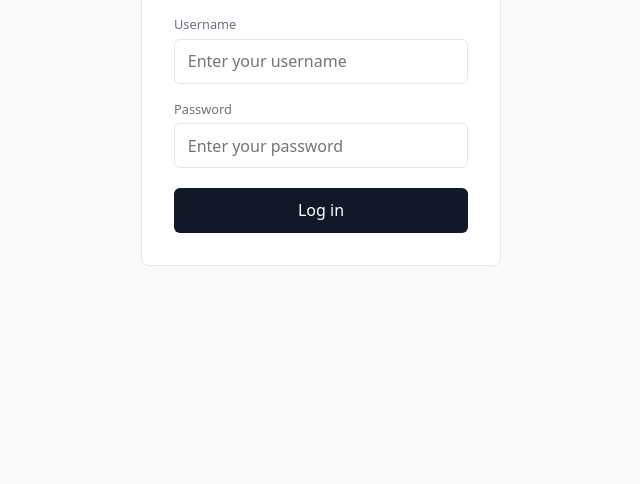
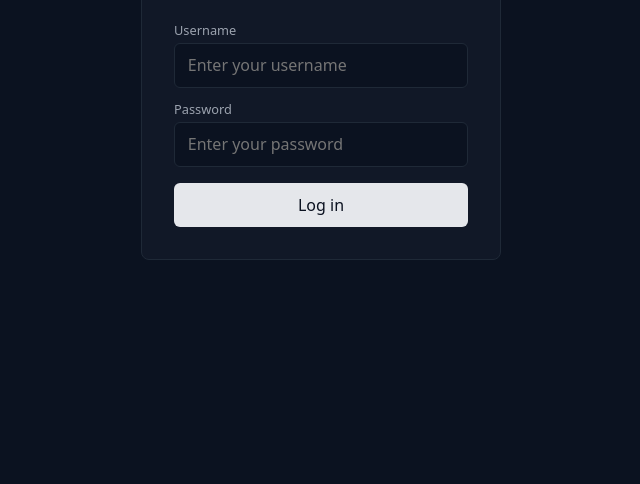
Before and after one commit to tanya123-star/login-form-project, a plain HTML site: page index.html in a window 1280 px wide. Shown: the part 316-800 px from the top of the page, without its empty margins (319-959 px from the left). Drawn offline with Linux system fonts and the light colour scheme.

Commit message:
Apply dark mode minimal CSS styling

```diff
--- a/style.css
+++ b/style.css
@@ -1,12 +1,12 @@
-/* style.css - minimal */
+/* style.css - dark minimal */
 :root {
-  --bg: #f9fafb;
-  --card: #ffffff;
-  --border: #e5e7eb;
-  --text: #111827;
-  --muted: #6b7280;
-  --accent: #111827;
-  --accent-hover: #374151;
+  --bg: #0b1220;
+  --card: #111827;
+  --border: #1f2937;
+  --text: #e5e7eb;
+  --muted: #9ca3af;
+  --accent: #e5e7eb;
+  --accent-hover: #d1d5db;
   --radius: 8px;
 }
 
@@ -35,17 +35,22 @@ body {
 h1 { margin: 0 0 .25rem; font-size: 1.5rem; font-weight: 600; }
 .subtitle { margin: 0 0 1.5rem; color: var(--muted); font-size: .9rem; }
 
-form { display: grid; gap: 1rem; }
-.field { display: grid; gap: .35rem; }
+form { display: grid; gap: .75rem; }
 
-label { font-size: .8rem; font-weight: 500; color: var(--muted); }
+label {
+  display: block;
+  font-size: .8rem;
+  font-weight: 500;
+  color: var(--muted);
+  margin-bottom: .25rem;
+}
 
 input {
   width: 100%;
   padding: .65rem .8rem;
   border: 1px solid var(--border);
   border-radius: 6px;
-  background: #fff;
+  background: #0b1220;
   color: var(--text);
   font-size: 1rem;
   font-family: inherit;
@@ -62,7 +67,7 @@ button {
   border: none;
   border-radius: 6px;
   background: var(--accent);
-  color: #fff;
+  color: #0b1220;
   font-size: 1rem;
   font-weight: 500;
   font-family: inherit;
```
